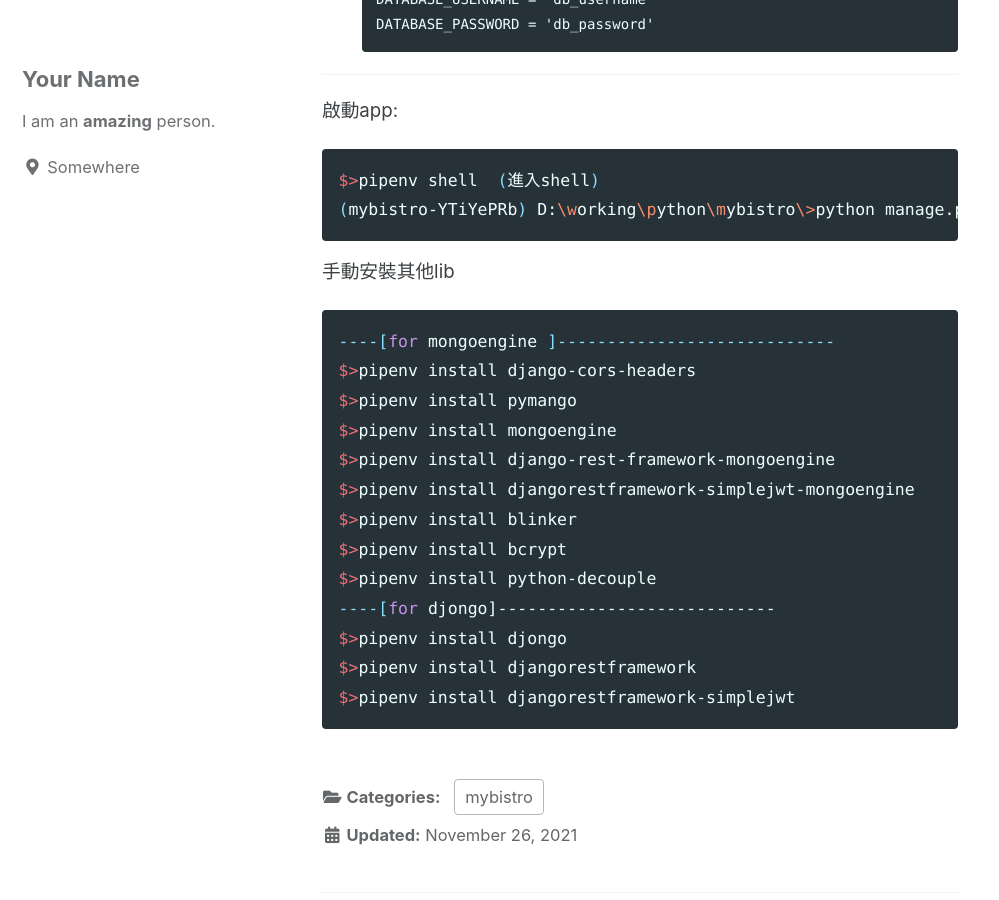
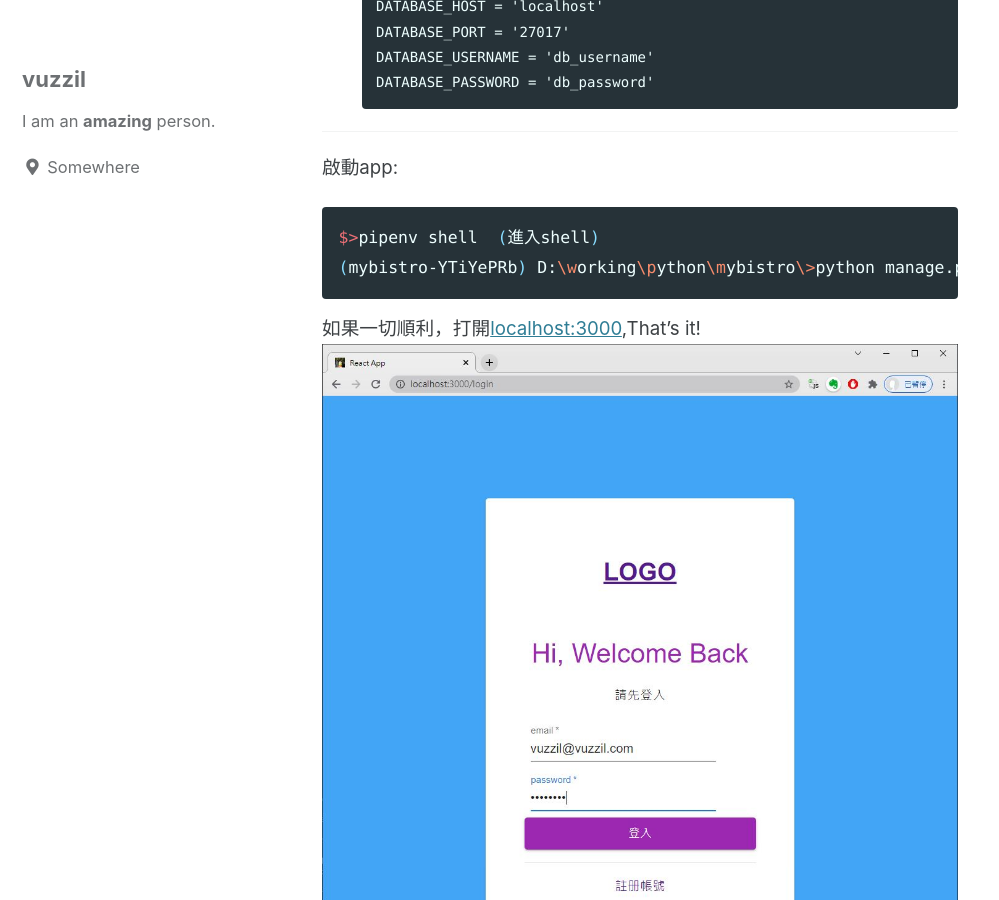
Before and after one commit to vuzzil/mybistro, a Jekyll site: the page built from _posts/2021-11-26-intro.md, in a window 1280 px wide and 900 px high, scrolled down 1456 px. Shown: the whole window, without its empty margins (0-999 px from the left). Built offline with Jekyll 4.4.1, drawn with Linux system fonts in a browser that asks for light colours; cached includes are drawn as plain includes; some of the changed text lies outside the part shown.

Commit message:
update intro

````diff
--- a/_config.yml
+++ b/_config.yml
@@ -16,14 +16,14 @@
 
 # Site Settings
 locale                   : "en-US"
-title                    : "Site Title"
+title                    : "MyBistro Doc"
 title_separator          : "-"
 subtitle                 : # site tagline that appears below site title in masthead
 name                     : "Your Name"
 description              : "An amazing website."
-url                      : # the base hostname & protocol for your site e.g. "https://mmistakes.github.io"
+url                      : "https://vuzzil.github.io" # the base hostname & protocol for your site e.g. "https://mmistakes.github.io"
 baseurl                  : # the subpath of your site, e.g. "/blog"
-repository               : # GitHub username/repo-name e.g. "mmistakes/minimal-mistakes"
+repository               : "https://vuzzil.github.io/mybistro" # GitHub username/repo-name e.g. "mmistakes/minimal-mistakes"
 teaser                   : # path of fallback teaser image, e.g. "/assets/images/500x300.png"
 logo                     : # path of logo image to display in the masthead, e.g. "/assets/images/88x88.png"
 masthead_title           : # overrides the website title displayed in the masthead, use " " for no title
@@ -79,7 +79,7 @@
 
 # Social Sharing
 twitter:
-  username               :
+  username               : "vuzzil"
 facebook:
   username               :
   app_id                 :
@@ -102,7 +102,7 @@
 
 # Site Author
 author:
-  name             : "Your Name"
+  name             : "vuzzil"
   avatar           : # path of avatar image, e.g. "/assets/images/bio-photo.jpg"
   bio              : "I am an **amazing** person."
   location         : "Somewhere"
--- a/_posts/2021-11-26-intro.md
+++ b/_posts/2021-11-26-intro.md
@@ -19,7 +19,8 @@
 ```shell
 $>npm install
 ```
-會自動安裝package.json檔內所需要相依的packages,
+會自動安裝package.json檔內所需要相依的packages。
+
 啟動app:
 ```shell
 $>npm start
@@ -54,20 +55,5 @@
 (mybistro-YTiYePRb) D:\working\python\mybistro\>python manage.py runserver
 ```
 
-
-手動安裝其他lib
-```shell
-----[for mongoengine ]----------------------------
-$>pipenv install django-cors-headers
-$>pipenv install pymango
-$>pipenv install mongoengine
-$>pipenv install django-rest-framework-mongoengine
-$>pipenv install djangorestframework-simplejwt-mongoengine
-$>pipenv install blinker
-$>pipenv install bcrypt
-$>pipenv install python-decouple
-----[for djongo]----------------------------
-$>pipenv install djongo
-$>pipenv install djangorestframework
-$>pipenv install djangorestframework-simplejwt
-```
+如果一切順利，打開[localhost:3000](https://localhost:3000){:target="_blank"},That's it!
+![App login](../../assets/images/BistroApp.01.jpg "Bistro App login")
````
Also changed, not shown: assets/images/BistroApp.01.jpg (added).
